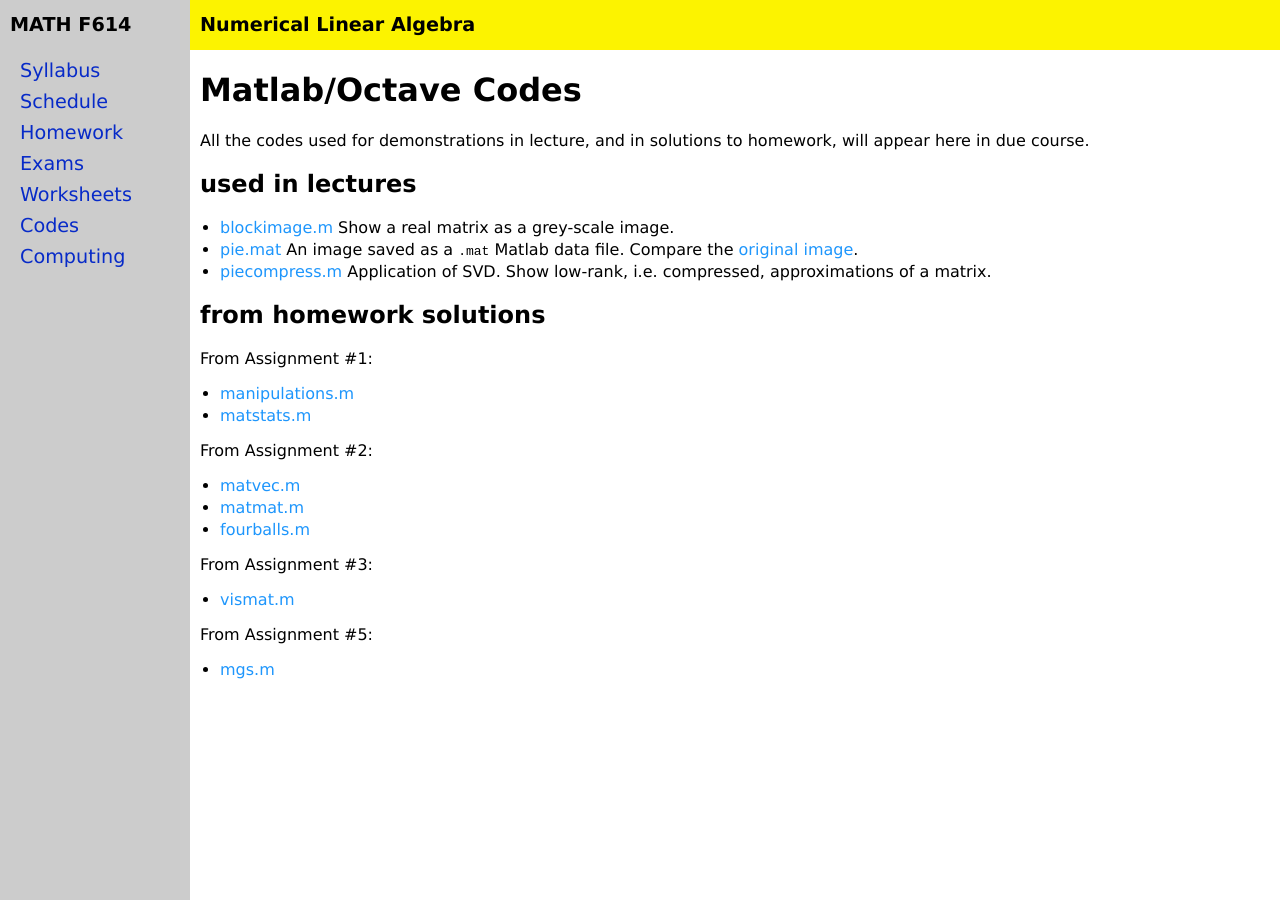
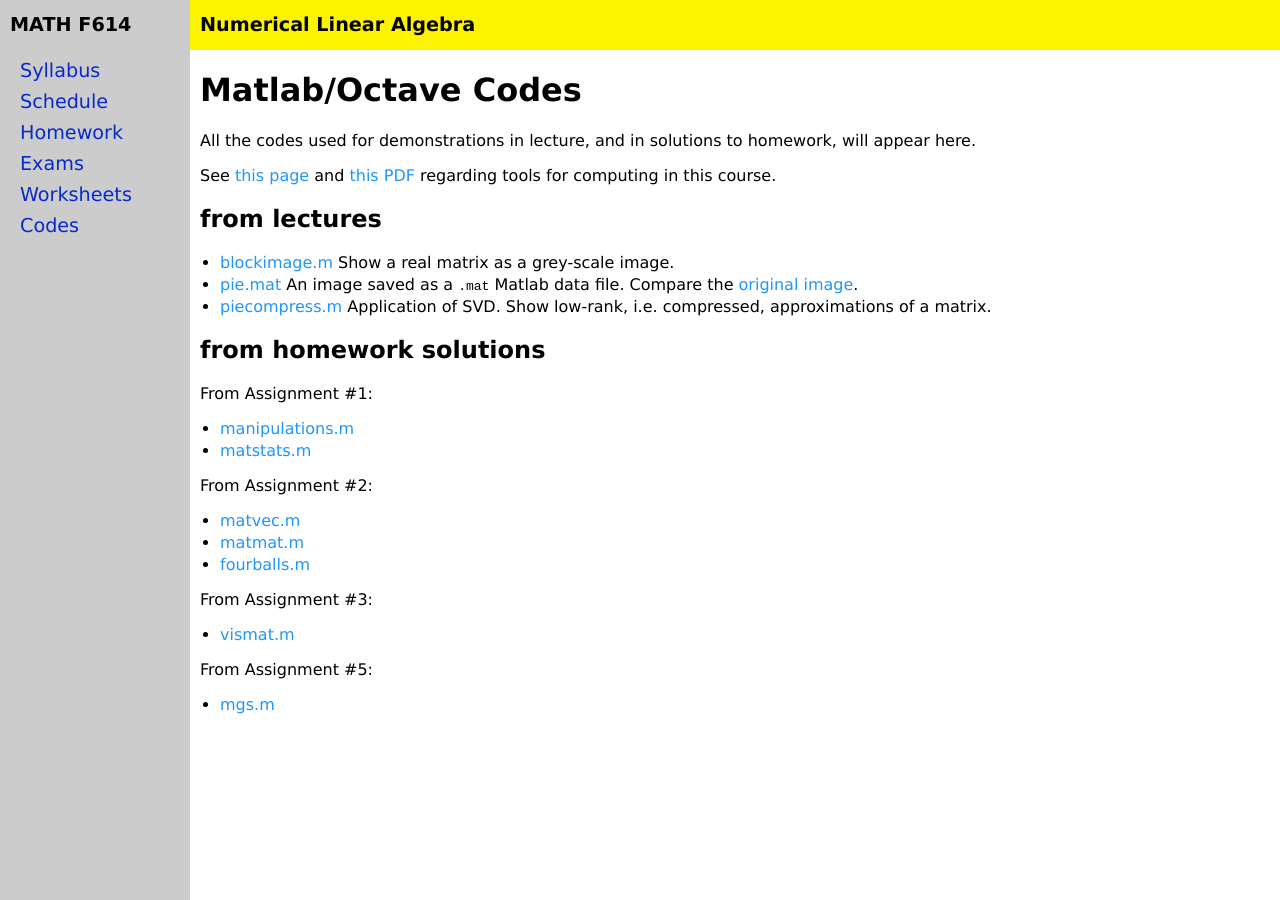
Before and after one commit to bueler/nla, a Jekyll site: the page built from codes.md, in a window 1280 px wide. Built offline with Jekyll 4.4.1, drawn with Linux system fonts in a browser that asks for light colours.

Commit message:
clean toc

```diff
--- a/_data/toc.yaml
+++ b/_data/toc.yaml
@@ -22,6 +22,3 @@ docs:
 
 - title: Codes
   url: codes.html
-
-- title: Computing
-  url: computing.html
--- a/codes.md
+++ b/codes.md
@@ -5,9 +5,11 @@ title: Matlab/Octave Codes
 
 # Matlab/Octave Codes
 
-All the codes used for demonstrations in lecture, and in solutions to homework, will appear here in due course.
+All the codes used for demonstrations in lecture, and in solutions to homework, will appear here.
 
-## used in lectures
+See [this page](computing) and [this PDF](https://bueler.github.io/compareMOP.pdf) regarding tools for computing in this course.
+
+## from lectures
 
   * [blockimage.m](assets/codes/F23/blockimage.m)  Show a real matrix as a grey-scale image.
   * [pie.mat](assets/codes/F23/pie.mat)  An image saved as a `.mat` Matlab data file.  Compare the [original image](assets/codes/F23/pie.png).
```
